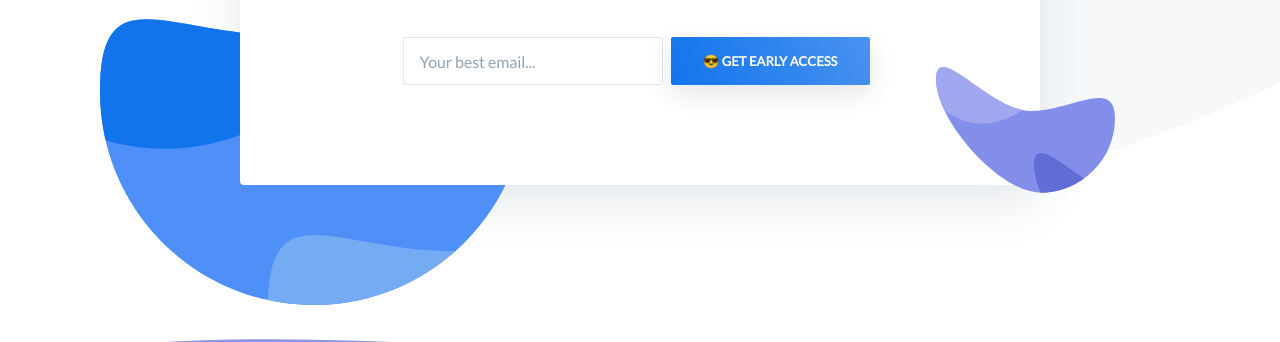
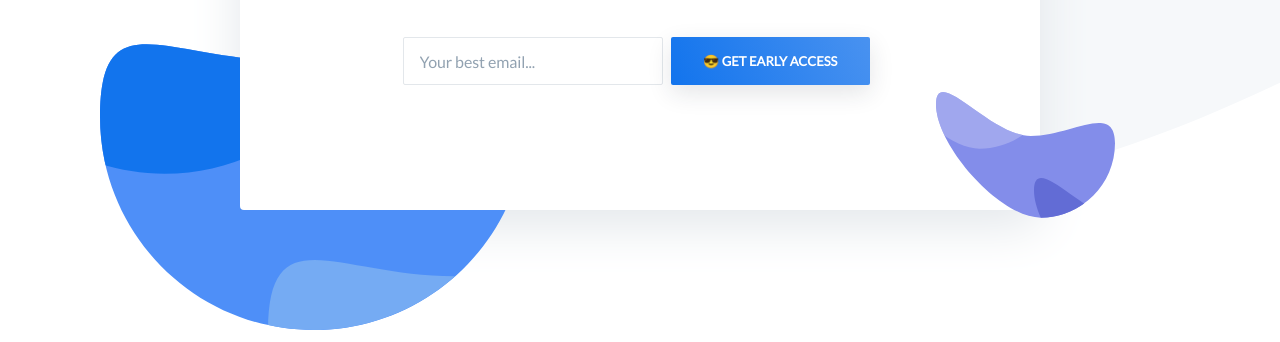
Before and after one commit to jobja-com/Beta-landing, a website: page index.html in a window 1280 px wide. Shown: the part 427-769 px from the top of the page. Drawn offline with nearby package versions, Linux system fonts and the light colour scheme; files that its build step writes are made by us from their sources; files whose address does not match are found by name.

```diff
--- a/src/scss/components/_forms.scss
+++ b/src/scss/components/_forms.scss
@@ -93,7 +93,7 @@
             }
 
             &:not(:last-child) {
-                margin-bottom: 0;
+                margin-bottom: 25px;
                 margin-right: 8px;
             }
         }
```
Also changed, not shown: index.html (+0 -1 lines).
